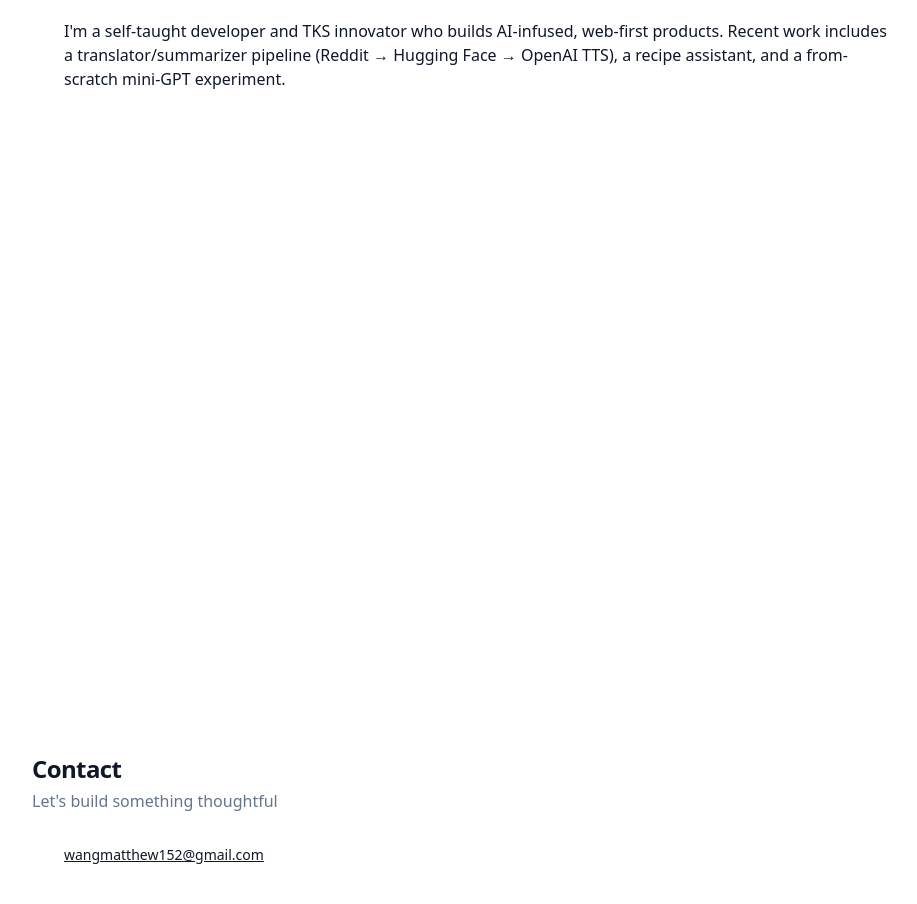
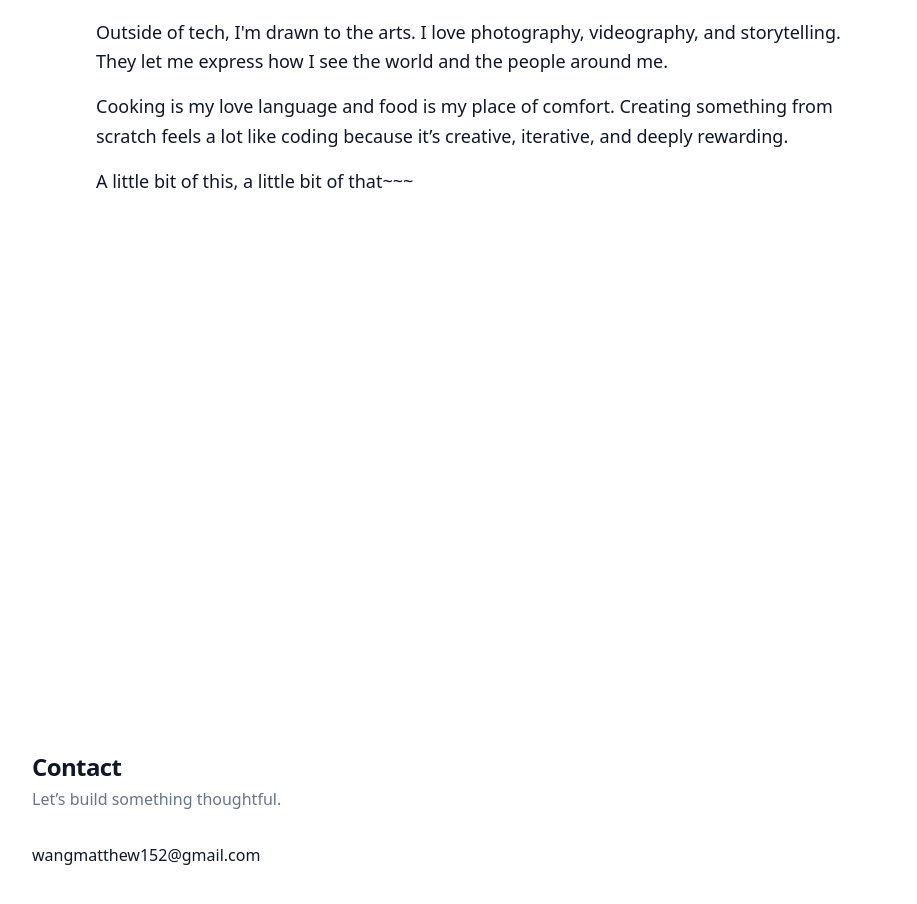
Before and after one commit to Round-potato/matthewwang-portfolio, a React (Vite) app: page / in a window 1280 px wide. Shown: the part 2048-2952 px from the top of the page, without its empty margins (160-1077 px from the left). Built offline with nearby package versions, Linux system fonts and the light colour scheme.

Commit message:
Update to contact and about sections

```diff
--- a/src/sections/About.tsx
+++ b/src/sections/About.tsx
@@ -5,12 +5,24 @@ export default function About() {
   return (
     <Section id="about" title="About" subtitle="A quick snapshot">
       <Container>
-        <div className="prose max-w-none">
+        <div className="max-w-3xl mx-auto text-lg leading-relaxed text-muted-foreground font-light space-y-4">
           <p>
-            I'm a self-taught developer and TKS innovator who builds AI-infused,
-            web-first products. Recent work includes a translator/summarizer
-            pipeline (Reddit → Hugging Face → OpenAI TTS), a recipe assistant,
-            and a from-scratch mini-GPT experiment.
+            Hey, I&apos;m a first-year computer science student at the University of British Columbia.
+            I love problem-solving, and especially the kind that forces me to learn new skills to truly
+            understand how things work.
+          </p>
+
+          <p>
+            Outside of tech, I&apos;m drawn to the arts. I love photography, videography, and storytelling.
+            They let me express how I see the world and the people around me.
+          </p>
+
+          <p>
+             Cooking is my love language and food is my place of comfort. Creating something from scratch
+            feels a lot like coding because it’s creative, iterative, and deeply rewarding.
+          </p>
+          <p>
+            A little bit of this, a little bit of that~~~
           </p>
         </div>
       </Container>
--- a/src/sections/Contact.tsx
+++ b/src/sections/Contact.tsx
@@ -1,17 +1,18 @@
 import Container from "../components/Container";
 import Section from "../components/Section";
-import { site } from "../content/site";
 
 export default function Contact() {
   return (
-    <Section id="contact" title="Contact" subtitle="Let's build something thoughtful">
-      <Container>
-        <div className="text-sm">
-          <a className="underline hover:text-accent transition-colors" href={`mailto:${site.links.email}`}>
-            {site.links.email}
+    <Section id="contact" title="Contact" subtitle="Let’s build something thoughtful.">
+        <div className=" max-w-xl text-left space-y-6">
+
+          <a
+            href="mailto:wangmatthew152@gmail.com"
+            className="inline-flex items-center justify-center text-base font-medium hover:bg-card transition-colors underline-offset-4 hover:underline"
+          >
+            wangmatthew152@gmail.com
           </a>
         </div>
-      </Container>
     </Section>
   );
 }
```
